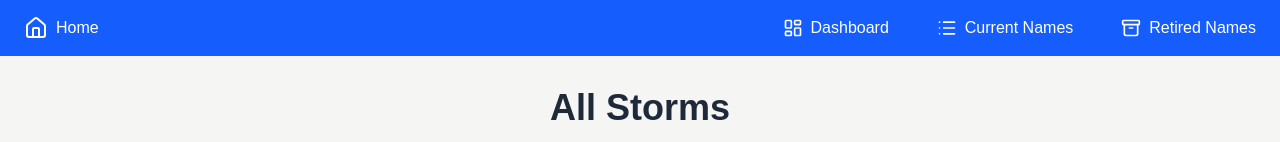
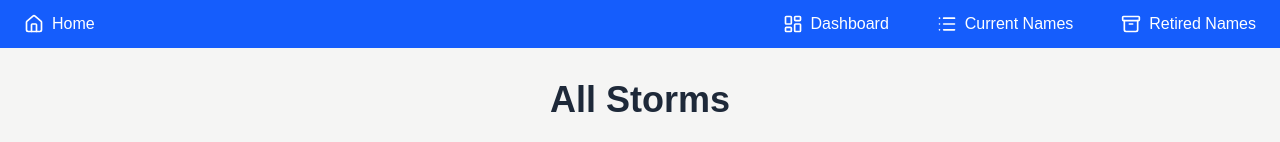
Before and after one commit to hieudeptrai09/typhoons, a Next.js app in the folder fe/: page /dashboard in a window 1280 px wide. Shown: the top 142 px of the page. Built offline with nearby package versions, Linux system fonts and the light colour scheme; no server answers.

Commit message:
change the navbar logo to be more consistent

```diff
--- a/fe/src/components/NavBar/NavBarLogo.jsx
+++ /dev/null
@@ -1,17 +0,0 @@
-import Link from "next/link";
-import { Home } from "lucide-react";
-
-const NavbarLogo = ({ onClose }) => {
-  return (
-    <Link
-      href="/"
-      className="text-white flex items-center space-x-2 hover:bg-white/20 px-4 py-2 rounded-lg transition"
-      onClick={onClose}
-    >
-      <Home size={24} />
-      <span>Home</span>
-    </Link>
-  );
-};
-
-export default NavbarLogo;
--- a/fe/src/components/NavBar/index.jsx
+++ b/fe/src/components/NavBar/index.jsx
@@ -2,10 +2,11 @@
 
 import { usePathname } from "next/navigation";
 import { useState } from "react";
-import NavbarLogo from "./NavBarLogo";
+import NavLink from "./NavLink";
 import DesktopNav from "./DesktopNav";
 import MobileNav from "./MobileNav";
 import MenuToggle from "./MenuToggle";
+import { Home } from "lucide-react";
 
 const Navbar = () => {
   const pathName = usePathname();
@@ -23,7 +24,12 @@ const Navbar = () => {
     <nav className="bg-blue-600 sticky top-0 z-10">
       <div className="max-w-7xl mx-auto px-2 py-2">
         <div className="flex items-center justify-between">
-          <NavbarLogo onClose={closeMenu} />
+          <NavLink
+            href="/"
+            icon={Home}
+            label="Home"
+            isActive={pathName === "/"}
+          />
           <DesktopNav currentPath={pathName} />
           <MenuToggle isOpen={isMenuOpen} onToggle={toggleMenu} />
         </div>
```
